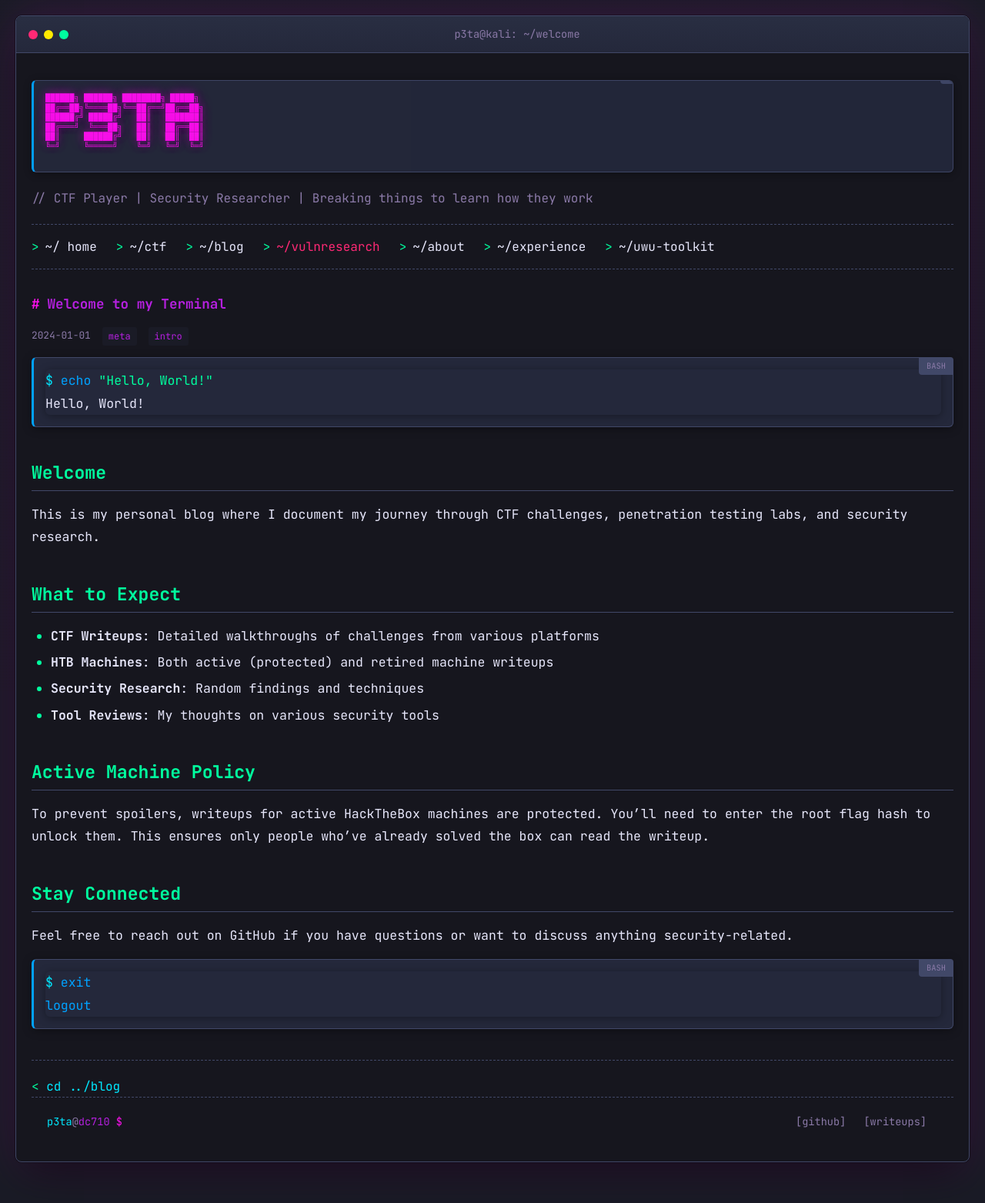
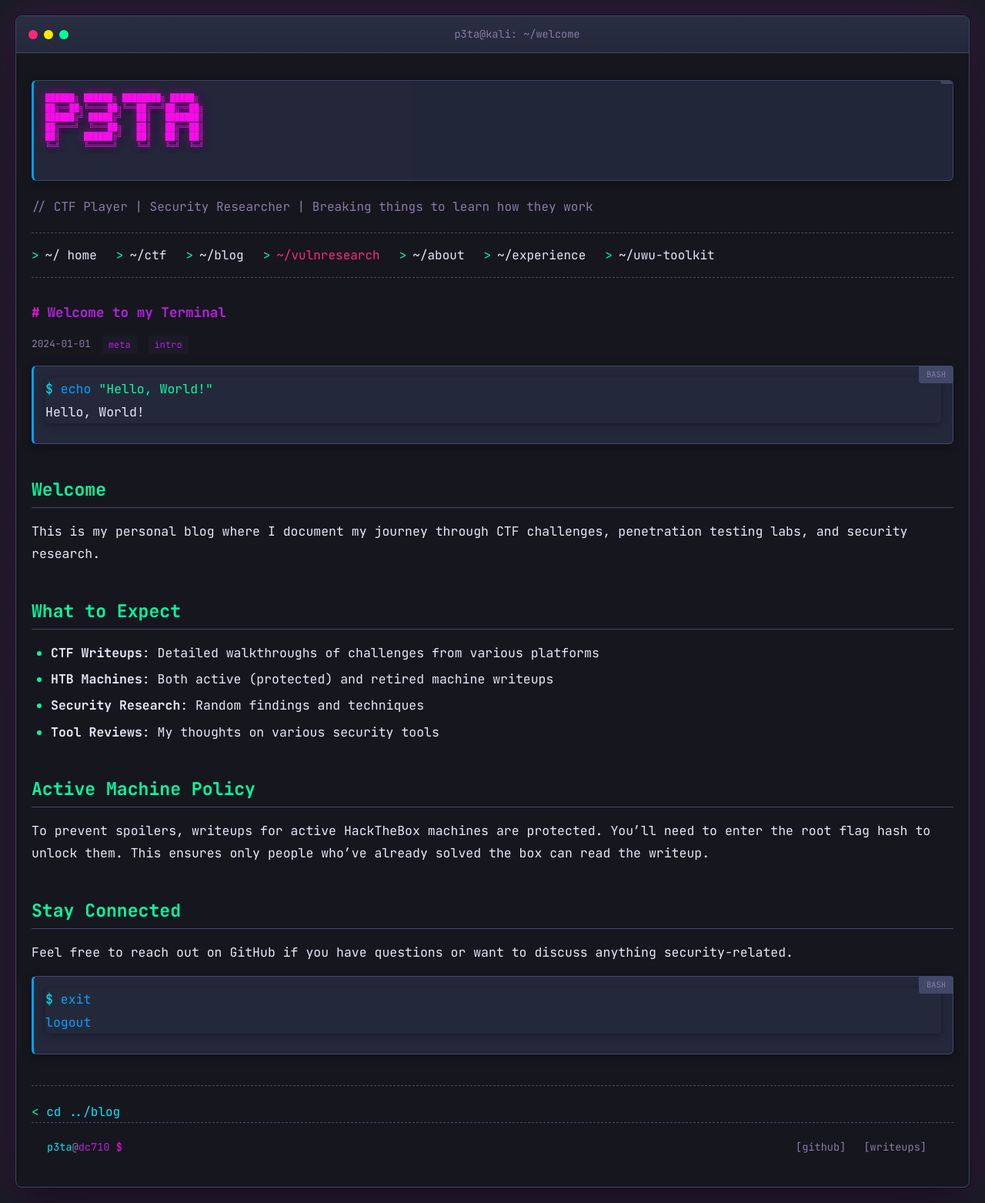
Before and after one commit to p3ta00/p3ta00.github.io, a Jekyll site: the page built from _posts/2024-01-01-welcome.md, in a window 1280 px wide. Shown: the whole page at 77% size. Built offline with Jekyll 4.4.1, drawn with Linux system fonts in a browser that asks for light colours; before the commit the page ends 1530 px from its top, so only the background shows below that.

Commit message:
Add extra bottom padding to code blocks so horizontal scrollbar doesn't cover text

```diff
--- a/assets/css/main.css
+++ b/assets/css/main.css
@@ -351,7 +351,7 @@
   border: 1px solid var(--terminal-black);
   border-left: 3px solid var(--blue);
   border-radius: 6px;
-  padding: 15px;
+  padding: 15px 15px 26px 15px;
   overflow-x: auto;
   margin: 15px 0;
   position: relative;
@@ -394,7 +394,7 @@
   border: 1px solid var(--terminal-black);
   border-left: 3px solid var(--blue);
   border-radius: 6px;
-  padding: 15px;
+  padding: 15px 15px 26px 15px;
   overflow-x: auto;
   margin: 15px 0;
   box-shadow: 0 2px 12px rgba(0, 0, 0, 0.35);
```
